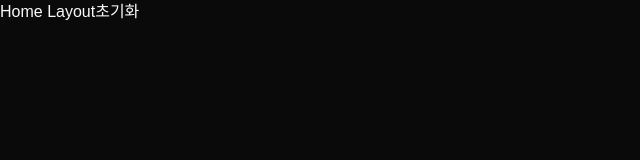
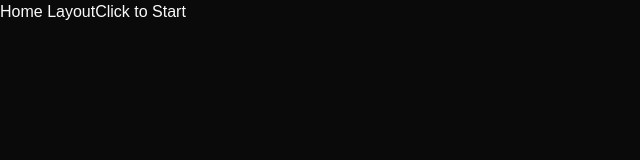
Before and after one commit to f-ffff-f/wdj, a Next.js app: page / in a window 1280 px wide. Shown: the top 160 px of the page, without its empty margins (0-640 px from the left). Built offline with nearby package versions, Linux system fonts and the light colour scheme.

Commit message:
refactor: 단순 정리

```diff
--- a/app/_components/ControlInterface.tsx
+++ b/app/_components/ControlInterface.tsx
@@ -70,9 +70,8 @@ const ControlInterface = () => {
     const gainRef = { a: gainA, b: gainB }
     const crossFadeRef = { a: crossFadeA, b: crossFadeB }
 
+    if (!audioContext) return null
     return (
-        <>
-            {audioContext && (
         <>
             <div className="flex flex-wrap justify-center gap-8 mb-8">
                 {DECK_IDS.map((id) => {
@@ -96,8 +95,6 @@ const ControlInterface = () => {
                 <LibraryList audioRef={{ a: audioA, b: audioB }} audioContext={audioContext} />
             </div>
         </>
-            )}
-        </>
     )
 }
 
--- a/app/_components/Deck/index.tsx
+++ b/app/_components/Deck/index.tsx
@@ -25,7 +25,10 @@ const Deck = ({ id, audioRef, gainRef, audioContext }: DeckProps) => {
                         : '없음'}
                 </p>
                 <p>길이: {snapshot.controller.decks[id].currentTrack?.duration.toFixed(2) || 0}초</p>
-                <p>재생 위치: {snapshot.controller.decks[id].playPosition.toFixed(2)}초</p>
+                <p>
+                    재생 위치:
+                    {snapshot.controller.decks[id].playPosition.toFixed(2)}초
+                </p>
                 <div className="space-y-2">
                     <p>볼륨: {snapshot.controller.decks[id].volume.toFixed(2)}</p>
                     <input
--- /dev/null
+++ b/app/_components/WrapperUserGesture.tsx
@@ -0,0 +1,9 @@
+import React, { useState } from 'react'
+
+const WrapperUserGesture = ({ children }: { children: React.ReactNode }) => {
+    const [isGestured, setIsGestured] = useState(false)
+
+    return <>{!isGestured ? <button onClick={() => setIsGestured(true)}>Click to Start</button> : children}</>
+}
+
+export default WrapperUserGesture
--- a/app/page.tsx
+++ b/app/page.tsx
@@ -1,12 +1,14 @@
 'use client'
 
 import ControlInterface from '@/app/_components/ControlInterface'
-import { useState } from 'react'
+import WrapperUserGesture from '@/app/_components/WrapperUserGesture'
 
 const Home = () => {
-    const [isInteracted, setIsInteracted] = useState(false)
-
-    return <>{!isInteracted ? <button onClick={() => setIsInteracted(true)}>초기화</button> : <ControlInterface />}</>
+    return (
+        <WrapperUserGesture>
+            <ControlInterface />
+        </WrapperUserGesture>
+    )
 }
 
 export default Home
```
Lines whose indentation alone changed are shown as unchanged.
